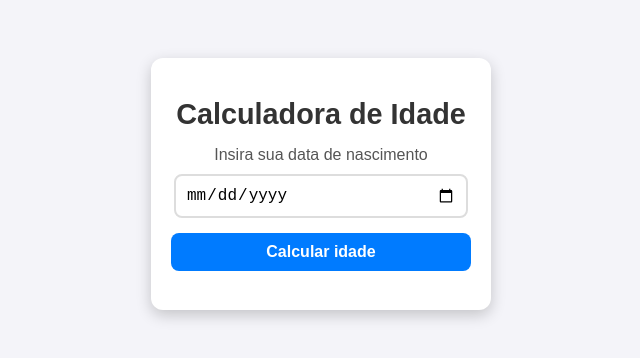
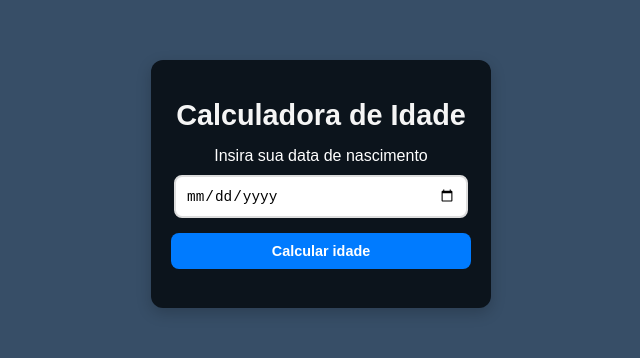
Before and after one commit to JoaoVicfre/Calculadora_idade, a plain HTML site: page index.html in a window 1280 px wide. Shown: the part 216-574 px from the top of the page, without its empty margins (319-959 px from the left). Drawn offline with Linux system fonts and the light colour scheme.

Commit message:
Update style.css

```diff
--- a/style.css
+++ b/style.css
@@ -1,7 +1,6 @@
-
 body {
     font-family: 'Arial', sans-serif;
-    background-color: #f4f4f9;
+    background-color: #374e67;
     display: flex;
     justify-content: center;
     align-items: center;
@@ -10,7 +9,7 @@ body {
 }
 
 .container {
-    background: white;
+    background: #0c141c;
     padding: 20px;
     border-radius: 12px;
     box-shadow: 0px 5px 15px rgba(0, 0, 0, 0.2);
@@ -20,13 +19,13 @@ body {
 
 h1 {
     font-size: 1.8rem;
-    color: #333;
+    color: #f5f5f5;
     margin-bottom: 15px;
 }
 
 label {
     font-size: 1rem;
-    color: #555;
+    color: white;
     display: block;
     margin-bottom: 10px;
 }
@@ -42,7 +41,7 @@ input {
 }
 
 input:focus {
-    border-color: #007bff;
+    border-color: #56809b;
     box-shadow: 0px 0px 5px rgba(0, 123, 255, 0.3);
 }
 
@@ -68,7 +67,7 @@ button:hover {
     margin-top: 15px;
     font-size: 1.2rem;
     font-weight: bold;
-    color: #333;
+    color: white;
 }
 
 @media (max-width: 400px) {
@@ -84,3 +83,9 @@ button:hover {
         font-size: 0.9rem;
     }
 }
+
+
+    input, button {
+        font-size: 0.9rem;
+    }
+}
```
